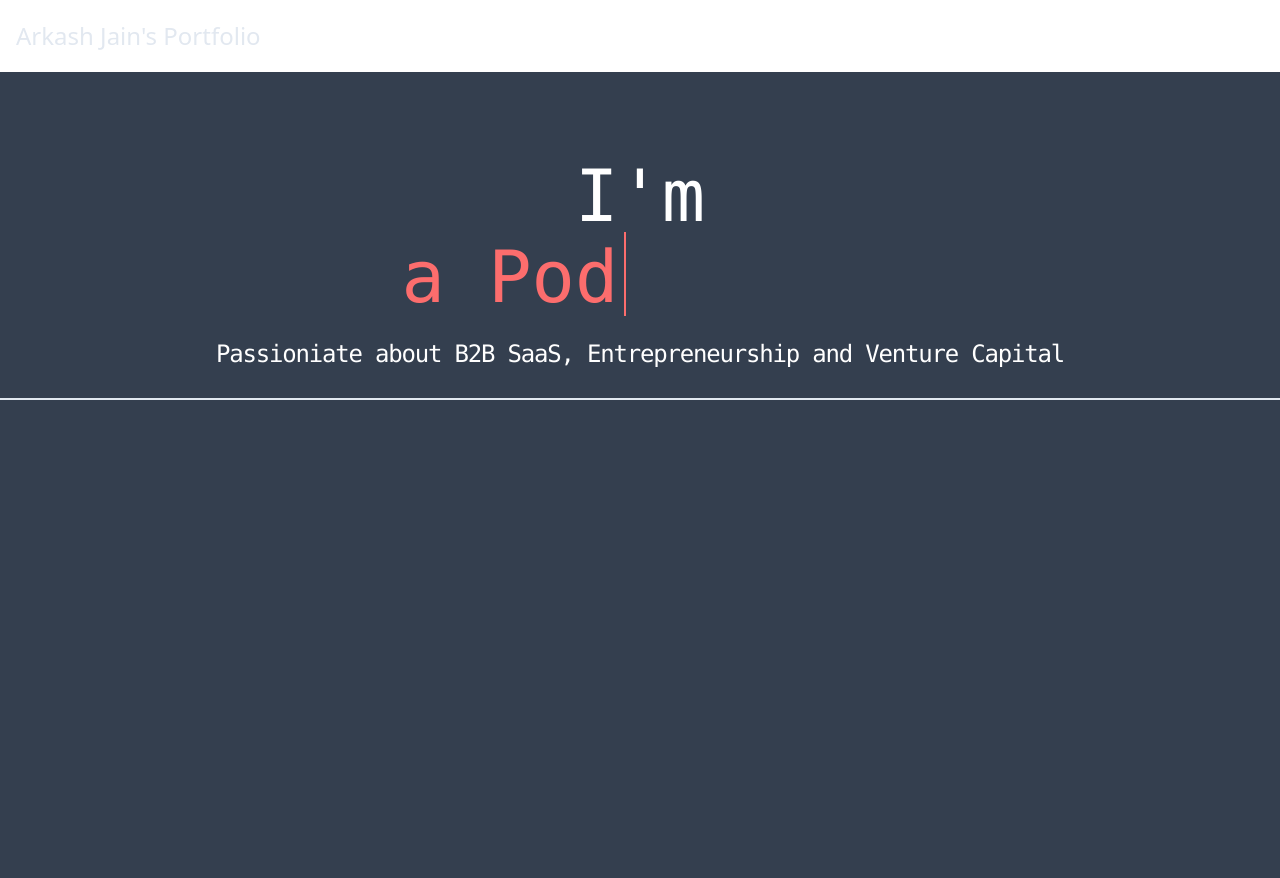
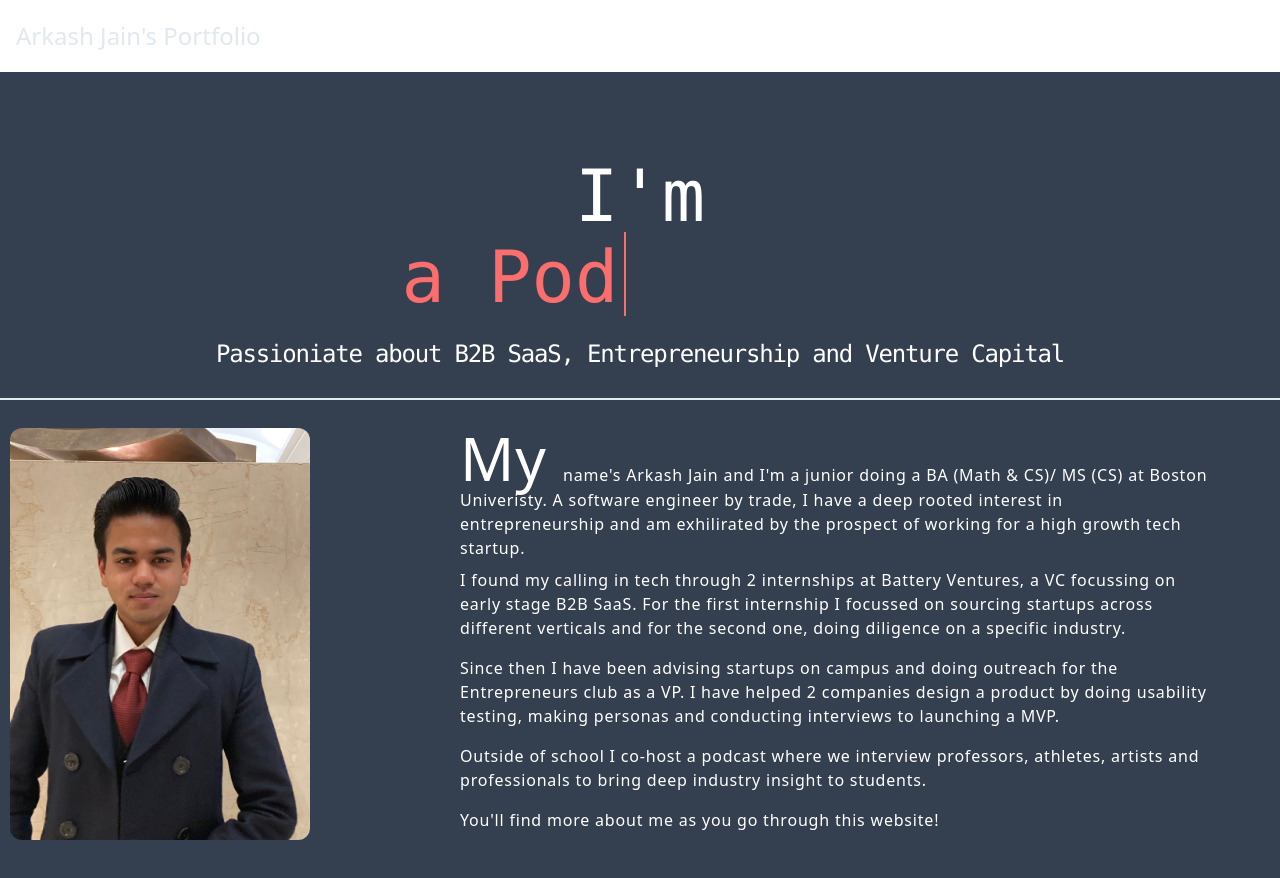
Before and after one commit to ArkashJ/Personal-Website, a Next.js app: page / in a window 1280 px wide. Shown: the top 878 px of the page. Built offline with nearby package versions, Linux system fonts and the light colour scheme.

Commit message:
adding my picture and description on the website

```diff
--- a/components/Layout.js
+++ b/components/Layout.js
@@ -10,7 +10,6 @@ const Layout = ({children}) => {
         <Nav />
         <div className={styles.container}>
             <main className={styles.main}>
-
                 {children}
             </main>
         </div>
--- a/components/mainPage/Persona.js
+++ b/components/mainPage/Persona.js
@@ -1,8 +1,39 @@
-import Head from 'next/head'
+import myImg from '../../public/myImg.jpeg';
+import Image from 'next/image';
 
-const Persona = () => {
+const Persona = (props) => {
   return (
-    <div>Persona</div>
+    <div className='flex flex-row'>
+        <Image
+            src         = {myImg}
+            alt         = "Picture of Arkash Jain"
+            width       = {300}
+            height      = {300}
+            className   = "rounded-xl ml-[8%] mt-7"
+        />
+        <div className='mt-7 pl-[10%] overflow-hidden break-words w-[60%] spacing-y-4'>
+            <p className='text-white text-l tracking-wider'>
+                <span className='text-6xl text-white '>My </span>
+                name's Arkash Jain and I'm a junior doing a BA (Math & CS)/ MS (CS) at Boston Univeristy.
+
+                A software engineer by trade, I have a deep rooted interest in entrepreneurship and
+                am exhilirated by the prospect of working for a high growth tech startup.
+            </p>
+            <p className = 'py-2 text-white text-l tracking-wider'>I found my calling in tech through 2 internships at Battery Ventures, a VC focussing on
+                early stage B2B SaaS. For the first internship I focussed on sourcing startups across different
+                verticals and for the second one, doing diligence on a specific industry.
+            </p>
+            <p className='py-2 text-white text-l tracking-wider'>Since then I have been advising startups on campus
+            and doing outreach for the Entrepreneurs club as a VP. I have helped 2 companies design a product by
+            doing usability testing, making personas and conducting interviews to launching a MVP. </p>
+
+            <p className='py-2 text-white text-l tracking-wider'>Outside of school I co-host a podcast where we interview
+            professors, athletes, artists and professionals to bring deep industry insight to students.</p>
+
+            <p className='py-2 text-white text-l tracking-wider'>You'll find more about me as you go through this website!</p>
+        </div>
+
+    </div>
   )
 }
 
--- a/pages/index.js
+++ b/pages/index.js
@@ -1,6 +1,6 @@
 import Head from 'next/head'
 import Header from '../components/Header'
-
+import Persona from '../components/mainPage/Persona'
 export default function Home() {
   return (
     <div className="mt-2 w-full h-screen">
@@ -10,6 +10,7 @@ export default function Home() {
         <meta name="keywords" content="web developement, programming"></meta>
       </Head>
       <Header/>
+      <Persona/>
     </div>
   )
 }
```
